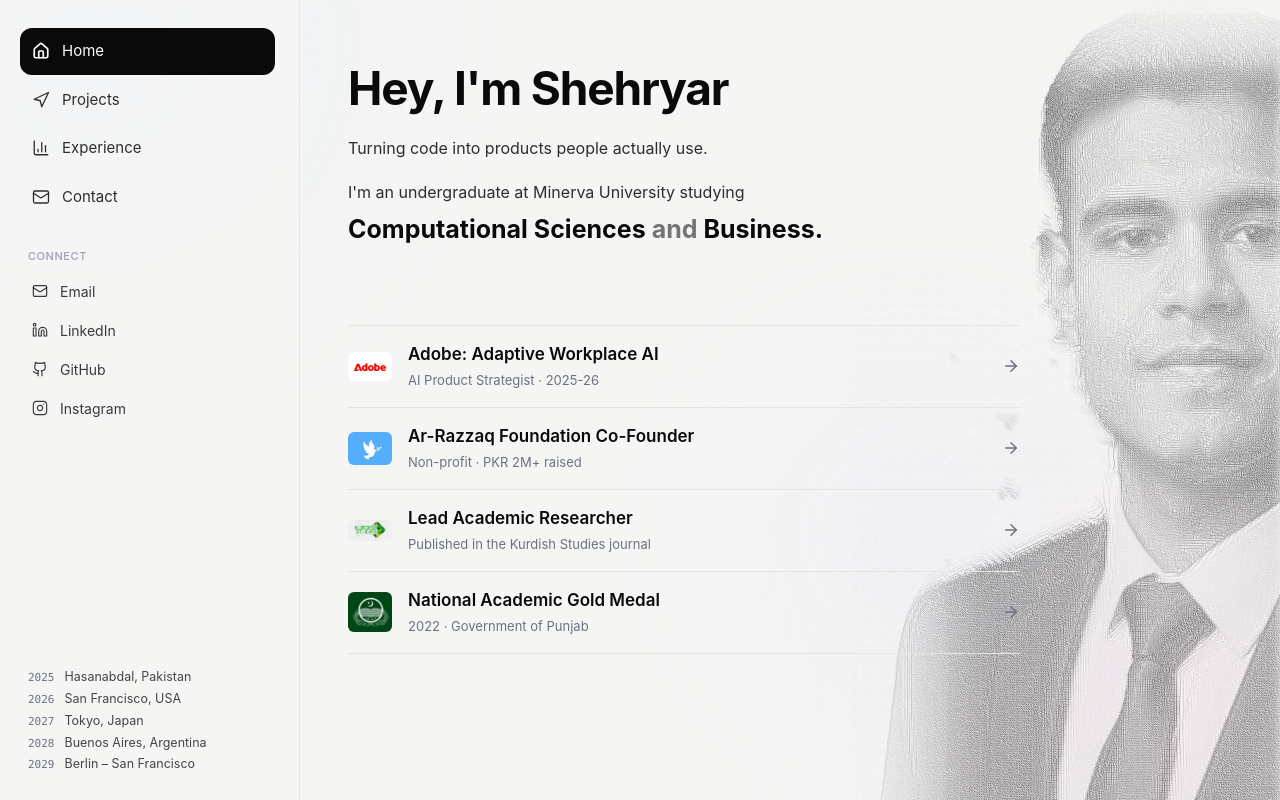
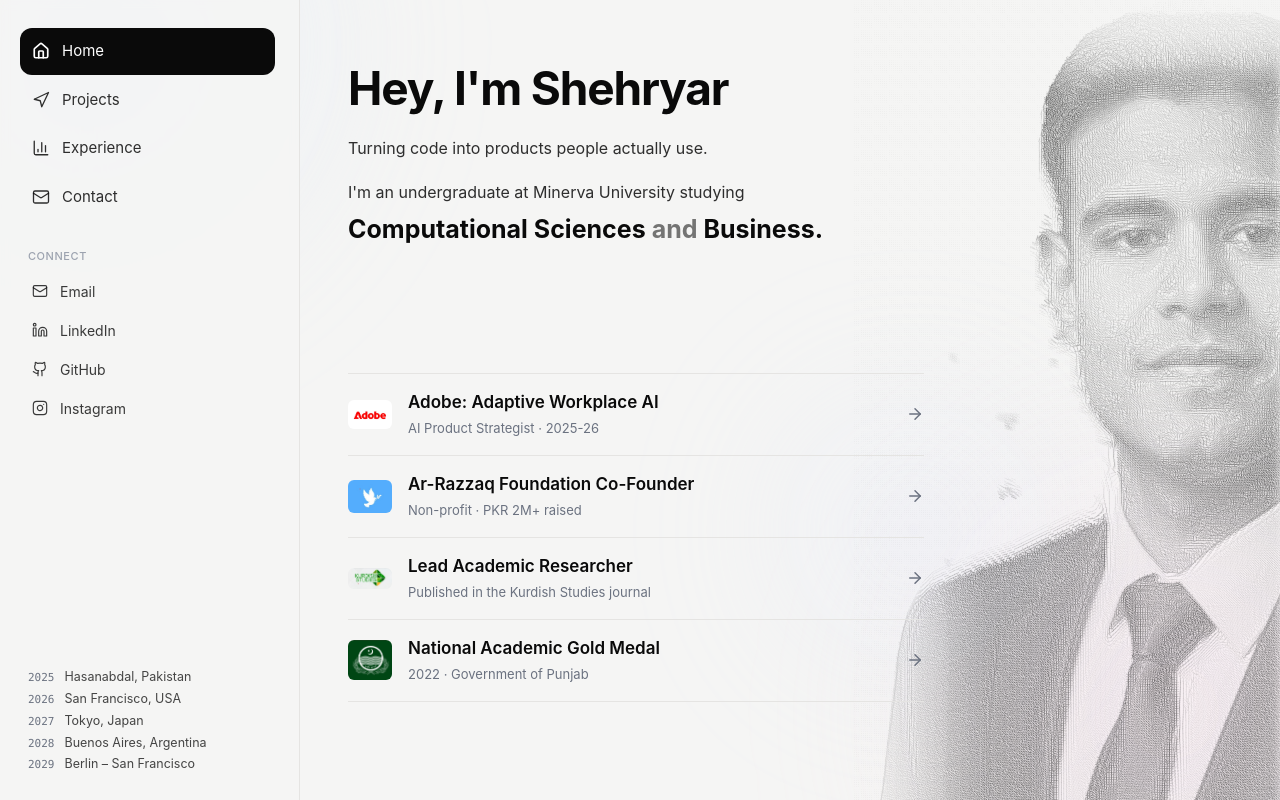
Before and after one commit to shehryaur/shehryarhassan-portfolio, a Next.js app: page / in a window 1280 px wide. Built offline with nearby package versions, Linux system fonts and the light colour scheme.

Commit message:
Constrain homepage highlights to max-w-xl and increase top spacing

```diff
--- a/app/page.tsx
+++ b/app/page.tsx
@@ -24,7 +24,7 @@ export default function HomePage() {
       </section>
 
       {/* Highlights Section */}
-      <section id="highlights" className="relative z-10 mt-14 md:mt-20 scroll-mt-10">
+      <section id="highlights" className="relative z-10 max-w-xl mt-24 md:mt-32 scroll-mt-10">
         <HighlightList />
       </section>
 
```
